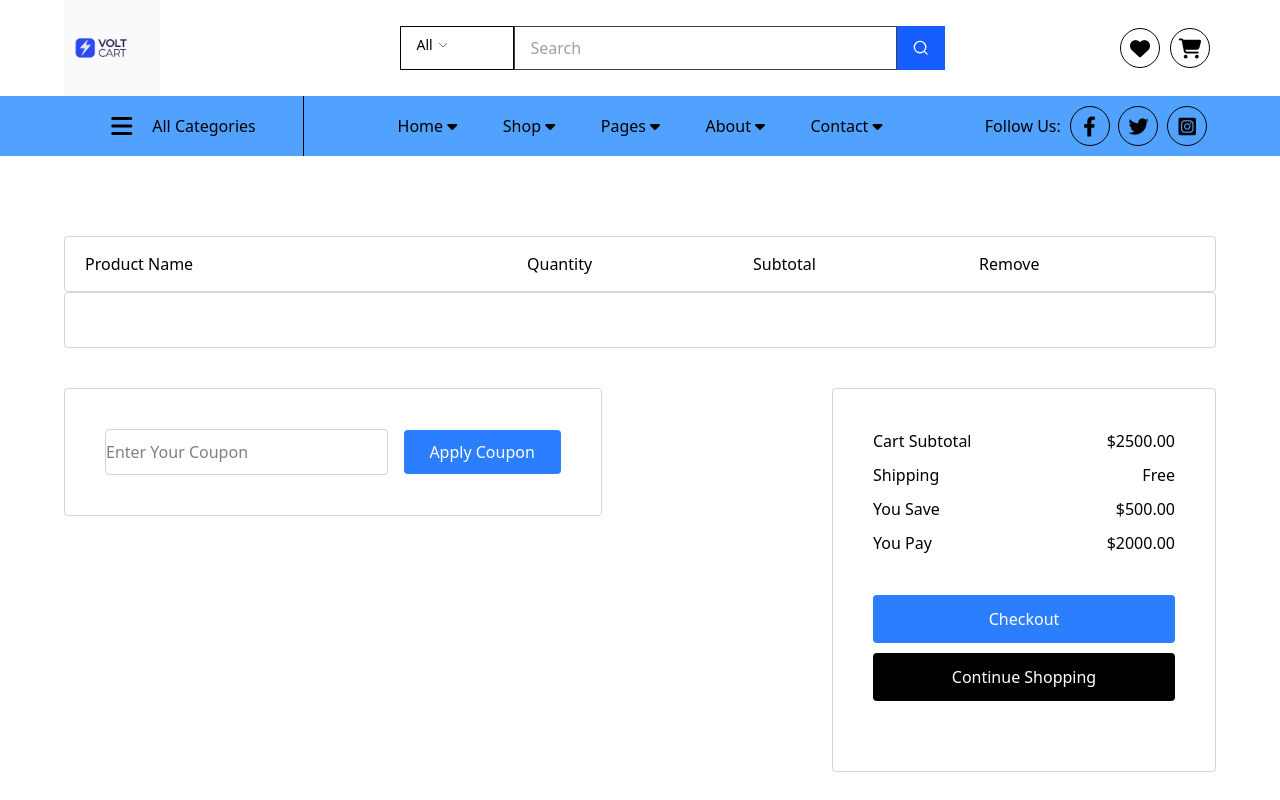
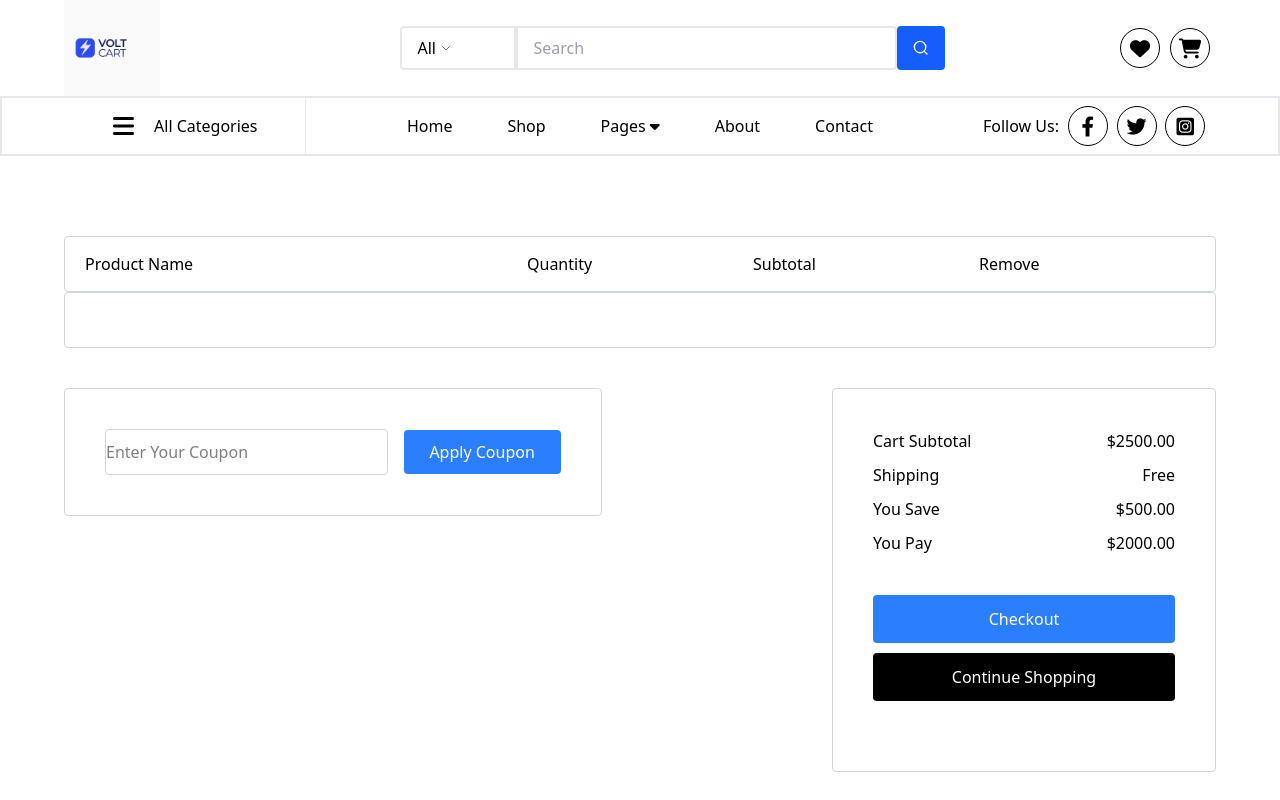
Before and after one commit to pratikshsaini/E-Commerce-App, a website: page cart.html in a window 1280 px wide. Shown: the top 800 px of the page. Drawn offline with Linux system fonts and the light colour scheme.

Commit message:
Navbar updated in all pages

```diff
--- a/cart.html
+++ b/cart.html
@@ -18,9 +18,9 @@
           </div>
 
           <div class="nav-search w-[545px] flex">
-            <div class="relative border">
+            <div class="relative border-2 border-gray-200 rounded-l">
               <button
-                class="w-28 flex items-center px-4 py-2 text-sm font-medium">
+                class="w-28 flex items-center px-4 py-2 font-medium">
                 All
                 <svg
                   class="ml-1 w-3 h-3 text-gray-500"
@@ -39,10 +39,10 @@
             <input
               type="text"
               placeholder="Search"
-              class="h-11 w-96 px-4 py-2 text-gray-700 focus:outline-none border" />
+              class="h-11 w-96 px-4 py-2 text-gray-700 focus:outline-none border-2 border-gray-200 rounded-r" />
 
             <button
-              class="px-4 bg-blue-600 text-white flex items-center justify-center">
+              class="px-4 bg-blue-600 text-white flex items-center justify-center rounded">
               <svg
                 class="w-4 h-4"
                 fill="none"
@@ -62,55 +62,55 @@
               class="div rounded-[50%] border w-10 h-10 flex justify-center items-center">
               <i class="fa-solid fa-heart fa-lg"></i>
             </div>
-            <div
-              class="div rounded-[50%] border w-10 h-10 flex justify-center items-center">
-              <i class="fa-solid fa-cart-shopping fa-lg"></i>
-            </div>
+            <a href="cart.html">
+              <div
+                class="div rounded-[50%] border w-10 h-10 flex justify-center items-center">
+                <i class="fa-solid fa-cart-shopping fa-lg"></i>
+              </div>
+            </a>
           </div>
         </div>
       </div>
 
       <div
-        class="nav-pages-links w-full h-[60px] bg-blue-400 flex items-center justify-center">
+        class="nav-pages-links w-full h-[60px] border-2 border-gray-200 flex items-center justify-center">
         <div class="container w-[90%] h-full flex justify-between items-center">
           <div
-            class="nav-link-categories w-60 h-full flex justify-center items-center gap-5 border-r">
+            class="nav-link-categories w-60 h-full flex justify-center items-center gap-5 border-r border-gray-200">
             <i class="fa-solid fa-bars fa-xl"></i>
-            All Categories
+            <span class="font-medium">All Categories</span>
           </div>
 
           <div class="nav-pages w-xl h-16 flex items-center">
             <ul class="flex w-full justify-evenly">
               <li class="flex items-center gap-1">
-                <a href="index.html">
-                  <span>Home</span>
-                  <i class="fa-solid fa-caret-down"></i>
+                <a href="" class="font-medium"><span>Home</span></a>
+                <!-- <i class="fa-solid fa-caret-down"></i> -->
+              </li>
+              <li class="flex items-center gap-1">
+                <a href="product-grid.html" class="font-medium">
+                  <span>Shop</span>
+                  <!-- <i class="fa-solid fa-caret-down"></i> -->
                 </a>
               </li>
               <li class="flex items-center gap-1">
-                <a href="product-grid.html">
-                  <span>Shop</span>
-                  <i class="fa-solid fa-caret-down"></i>
-                </a>
-              </li>
-              <li class="flex items-center gap-1">
-                Pages
+                <a href="" class="font-medium"><span>Pages</span></a>
                 <i class="fa-solid fa-caret-down"></i>
               </li>
               <li class="flex items-center gap-1">
-                About
-                <i class="fa-solid fa-caret-down"></i>
+                 <a href="" class="font-medium"><span>About</span></a>
+                <!-- <i class="fa-solid fa-caret-down"></i> -->
               </li>
               <li class="flex items-center gap-1">
-                Contact
-                <i class="fa-solid fa-caret-down"></i>
+                 <a href="" class="font-medium"><span>Contact</span></a>
+                <!-- <i class="fa-solid fa-caret-down"></i> -->
               </li>
             </ul>
           </div>
 
           <div
             class="nav-media-links w-60 h-full flex justify-evenly items-center">
-            <h5>Follow Us:</h5>
+            <h5 class="font-medium">Follow Us:</h5>
             <div
               class="div rounded-[50%] border w-10 h-10 flex justify-center items-center">
               <i class="fa-brands fa-facebook-f fa-lg"></i>
@@ -141,47 +141,6 @@
 
           <div id="cart-container" class="w-full h-14 border border-gray-300 rounded p-5 flex justify-between items-center gap-2.5"></div>
 
-          <!-- <div
-            class="cart-product1 w-full h-32 flex justify-between items-center gap-2.5 border border-gray-300 pt-7 pb-7 pr-5 pl-5">
-            <div class="product-name1 w-2/5">Product Name</div>
-            <div class="choose-quantity1 flex flex-col w-1/5">
-              <select class="border border-gray-300 rounded h-10" name="" id="">
-                <option value="">1</option>
-                <option value="">2</option>
-                <option value="">3</option>
-              </select>
-            </div>
-            <div class="subtotal1 w-1/5">Subtotal</div>
-            <div class="remove1 w-1/5">Remove</div>
-          </div> -->
-
-          <!-- <div
-            class="cart-product2 w-full h-32 flex justify-between items-center gap-2.5 border border-gray-300 pt-7 pb-7 pr-5 pl-5">
-            <div class="product-name2 w-2/5">Product Name</div>
-            <div class="choose-quantity2 flex flex-col w-1/5">
-              <select class="border border-gray-300 rounded h-10" name="" id="">
-                <option value="">1</option>
-                <option value="">2</option>
-                <option value="">3</option>
-              </select>
-            </div>
-            <div class="subtotal2 w-1/5">Subtotal</div>
-            <div class="remove2 w-1/5">Remove</div>
-          </div> -->
-
-          <!-- <div
-            class="cart-product3 w-full h-32 flex justify-between items-center gap-2.5 border border-gray-300 pt-7 pb-7 pr-5 pl-5">
-            <div class="product-name3 w-2/5">Product Name</div>
-            <div class="choose-quantity3 flex flex-col w-1/5">
-              <select class="border border-gray-300 rounded h-10" name="" id="">
-                <option value="">1</option>
-                <option value="">2</option>
-                <option value="">3</option>
-              </select>
-            </div>
-            <div class="subtotal3 w-1/5">Subtotal</div>
-            <div class="remove3 w-1/5">Remove</div>
-          </div> -->
 
           <div class="total-amount w-full h-96 flex mt-10">
             <div class="coupon w-2/3 h-full">
```
Also changed, not shown: checkout.html (+23 -23 lines), product-detail.html (+29 -25 lines), product-grid.html (+26 -24 lines), output.css.
